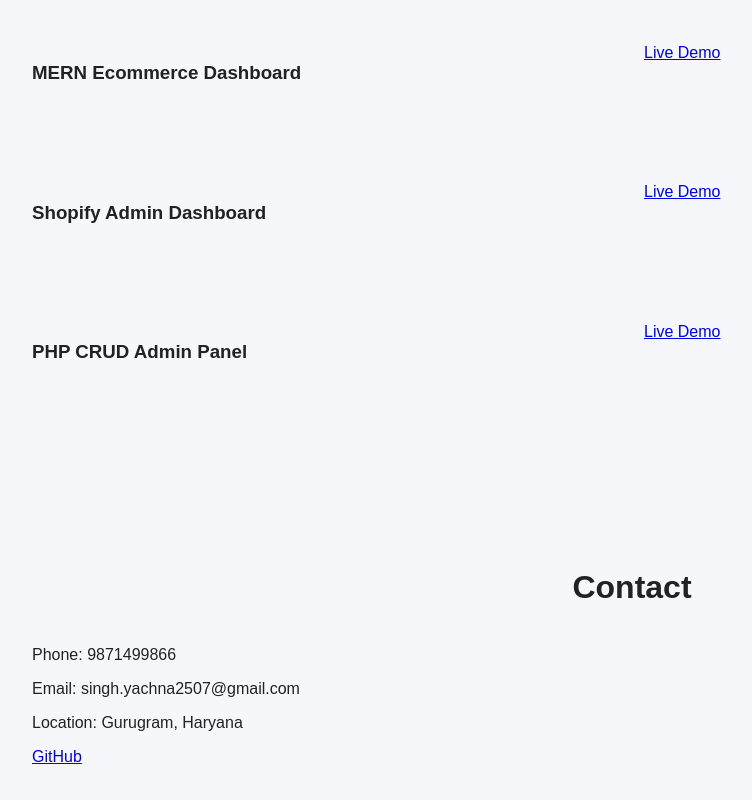
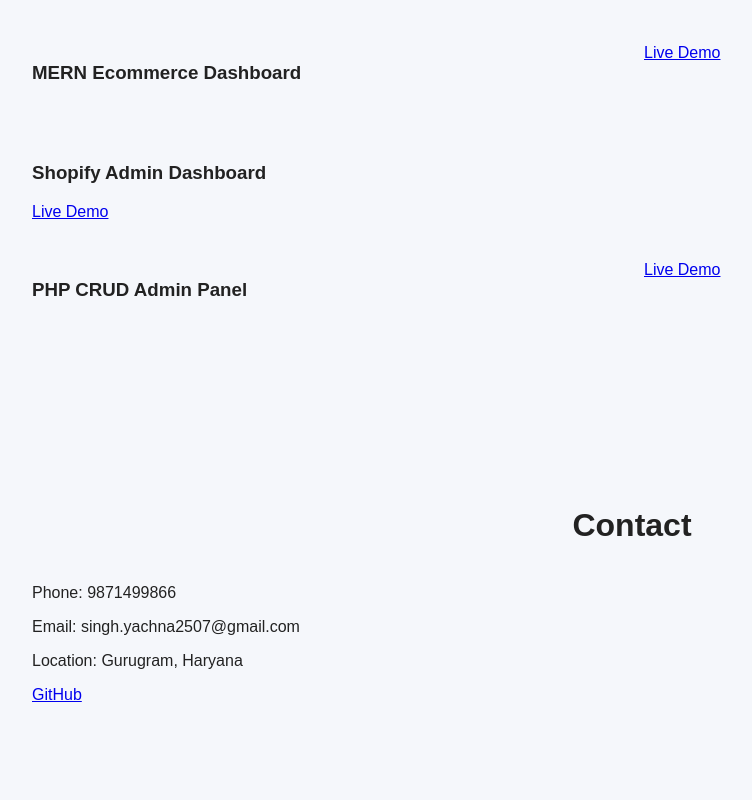
Before and after one commit to yachna2507/portfolio, a React (Create React App) app: page / in a window 1280 px wide. Shown: the part 1592-2392 px from the top of the page, without its empty margins (8-760 px from the left). After the commit the page ends 2356 px from the top, so only its background shows below. Built offline with nearby package versions, Linux system fonts and the light colour scheme.

Commit message:
Update Projects.js

```diff
--- a/src/components/Projects.js
+++ b/src/components/Projects.js
@@ -10,7 +10,7 @@
                 rel="noreferrer"
                 >Live Demo</a>
             </div>
-            <div className="projects-grid">
+            <div className="projects-card">
                 <h3> Shopify Admin Dashboard</h3>
                 <a
                 href="https://shopify-admin-dashboard-client.vercel.app"
```
